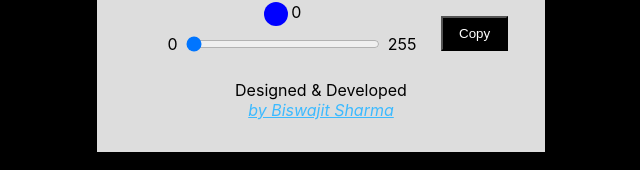
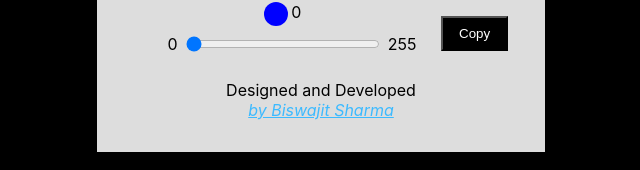
Before and after one commit to biswajitatgithub/color-selector-app, a React (Create React App) app: page / in a window 1280 px wide. Shown: the part 436-606 px from the top of the page, without its empty margins (319-959 px from the left). Built offline with nearby package versions, Linux system fonts and the light colour scheme; the HTML template or start-up script is replaced by a standard one.

Commit message:
change in author text

```diff
--- a/src/App.js
+++ b/src/App.js
@@ -132,7 +132,7 @@ function App() {
             </button>
           </div>
           <div className="author-desc">
-            <p>Designed & Developed<a href="https://github.com/biswajitatgithub" target="_blank" rel="noreferrer" > <br/>by Biswajit Sharma</a></p>
+            <p>Designed and Developed<a href="https://github.com/biswajitatgithub" target="_blank" rel="noreferrer" > <br/>by Biswajit Sharma</a></p>
           </div>
         </div>
       </div>
```
